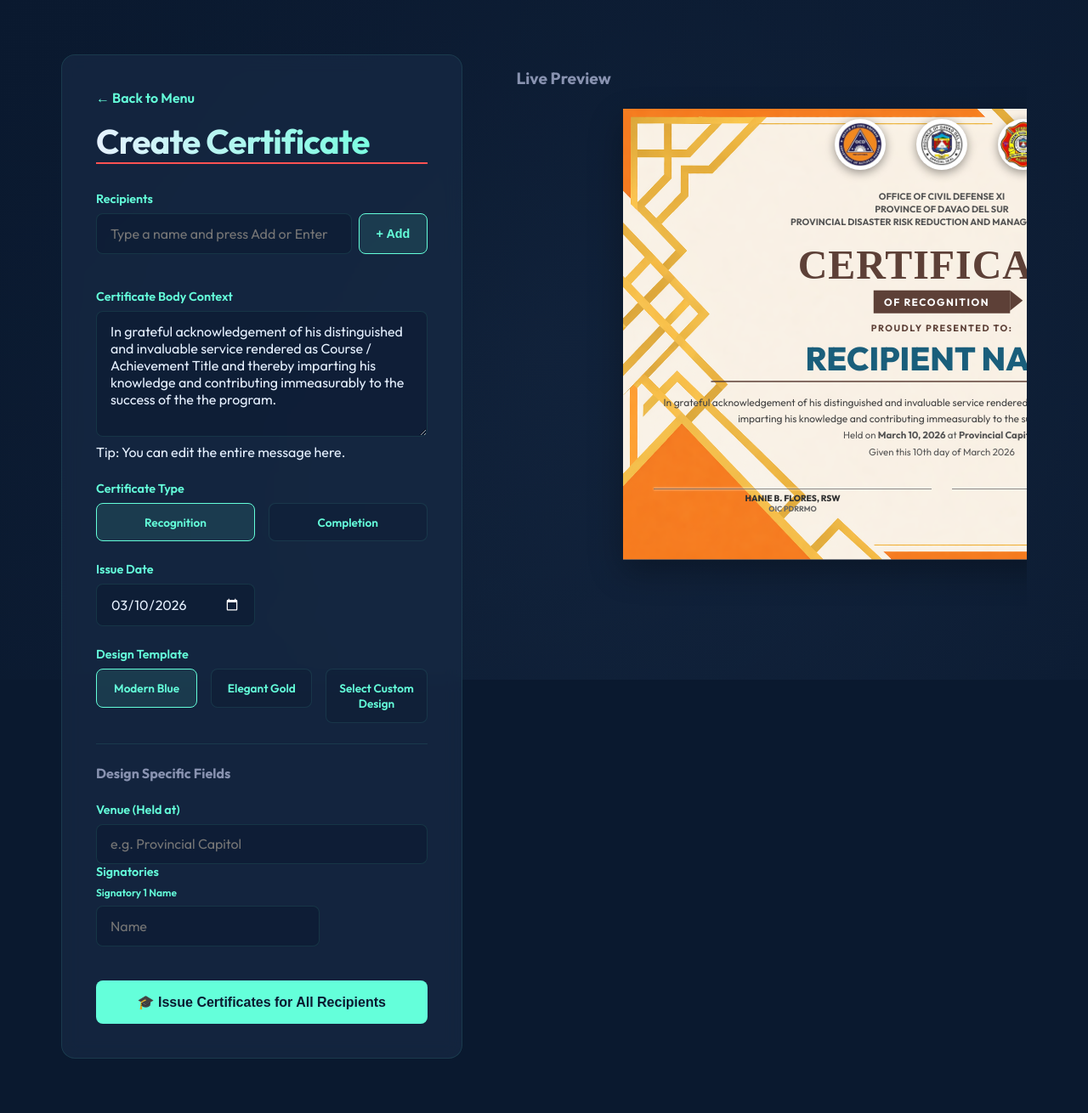
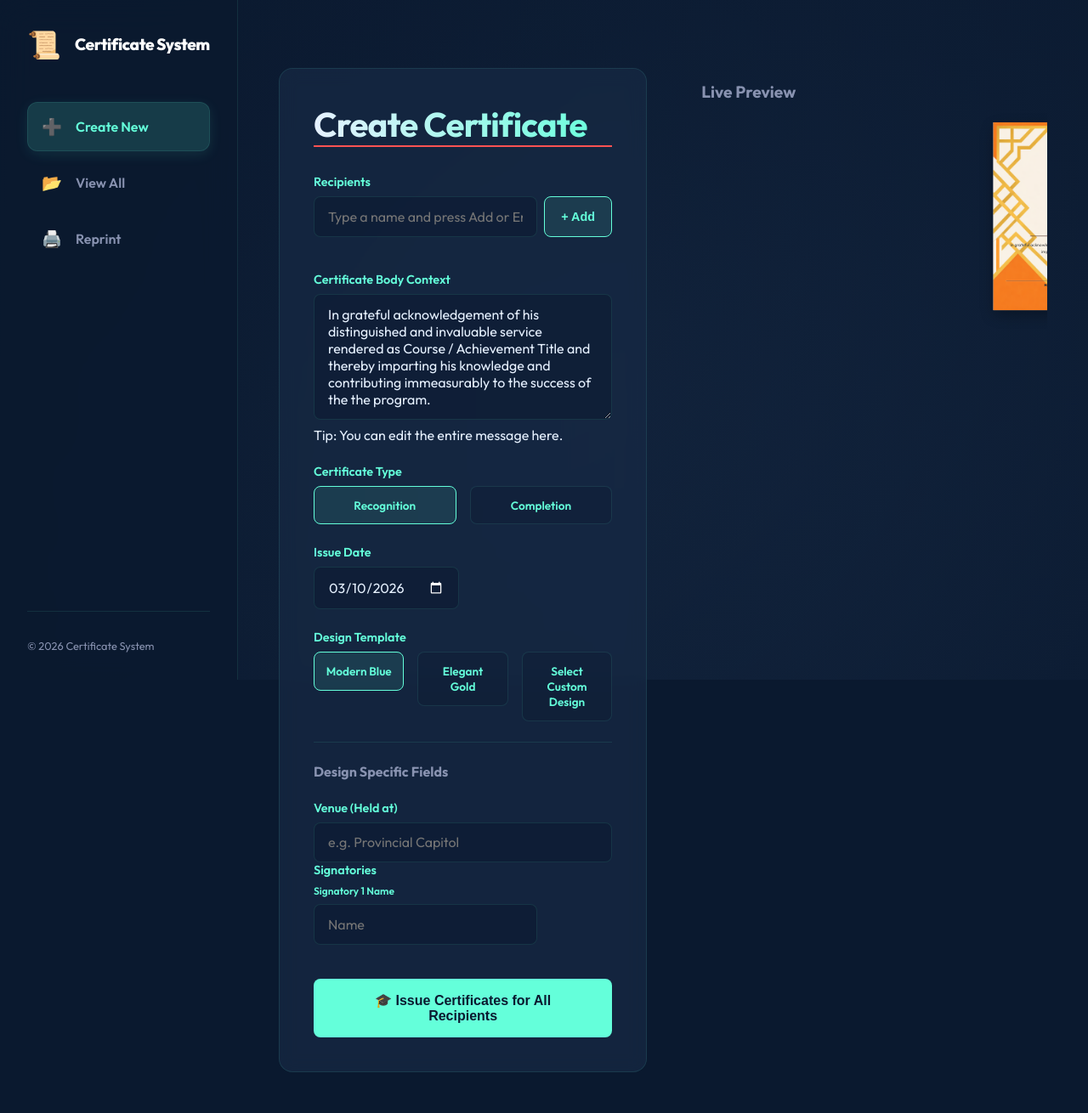
Before and after one commit to qwer12561/certficate, a PHP site: page /create.html in a window 1280 px wide. Shown: the whole page at 85% size. Before the commit the page ends 1246 px from the top, so only its background shows below. Run offline with PHP 8.4, Linux system fonts and the light colour scheme.

Commit message:
First commit

```diff
--- a/create.html
+++ b/create.html
@@ -21,11 +21,33 @@
     <div class="video-bg">
         <div class="overlay"></div>
     </div>
-    <main class="container multi-layout">
+    <div class="dashboard-layout">
+        <aside class="sidebar">
+            <a href="index.html" class="sidebar-logo">
+                <span class="logo-icon">📜</span>
+                <span class="logo-text">Certificate System</span>
+            </a>
+            <nav class="sidebar-nav">
+                <a href="create.html" class="nav-item active">
+                    <i>➕</i> <span>Create New</span>
+                </a>
+                <a href="view.html" class="nav-item">
+                    <i>📂</i> <span>View All</span>
+                </a>
+                <a href="reprint.html" class="nav-item">
+                    <i>🖨️</i> <span>Reprint</span>
+                </a>
+            </nav>
+            <div class="sidebar-footer">
+                <p>&copy; 2026 Certificate System</p>
+            </div>
+        </aside>
+
+        <main class="main-content multi-layout">
             <div class="form-section">
                 <header class="header" style="text-align: left; margin-bottom: 2rem;">
-                <a href="index.html" class="back-link">← Back to Menu</a>
-                <h1 class="title" style="font-size: 2.5rem; border-bottom: 2px solid #ff5252;">Create Certificate</h1>
+                    <h1 class="title" style="font-size: 2.5rem; border-bottom: 2px solid #ff5252;">Create Certificate
+                    </h1>
                 </header>
 
                 <form id="certificate-form" class="professional-form">
@@ -91,7 +113,8 @@
                             <label style="color: #fff; font-size: 1.2rem; font-weight: 800;">🖼️ SELECT CUSTOM
                                 DESIGN</label>
                             <button type="button" id="btn-upload-trigger" class="btn-add"
-                            style="background: var(--accent-color); color: var(--primary-color);">+ Upload New</button>
+                                style="background: var(--accent-color); color: var(--primary-color);">+ Upload
+                                New</button>
                         </div>
 
                         <input type="file" id="template-upload" style="display: none;" accept="image/*">
@@ -100,7 +123,8 @@
                             style="margin-top: 0.5rem; border: 2px solid var(--glass-border); background: rgba(0,0,0,0.2);">
                             <div class="loading-templates">Loading your gallery...</div>
                         </div>
-                    <p class="field-hint" style="margin-top: 0.5rem; color: var(--accent-color);">Tip: Pick a picture
+                        <p class="field-hint" style="margin-top: 0.5rem; color: var(--accent-color);">Tip: Pick a
+                            picture
                             above to change the certificate background.</p>
                     </div>
 
@@ -131,6 +155,7 @@
 
             <div class="preview-section">
                 <h2 class="section-subtitle">Live Preview</h2>
+                <div class="preview-wrapper">
                     <div id="certificate-preview" class="certificate-container design-modern-blue">
                         <!-- Content will be dynamically updated by create.js -->
                         <div class="preview-default-content">
@@ -145,7 +170,9 @@
                                         <h2 id="preview-recipient" class="cert-recipient-name">Recipient Name</h2>
                                         <div class="cert-divider"></div>
                                         <p id="preview-title" class="cert-title-text">Course / Achievement Title</p>
-                                <p id="preview-content" class="cert-description">For their outstanding dedication and
+                                        <p id="preview-content" class="cert-description">For their outstanding
+                                            dedication
+                                            and
                                             exceptional performance in all areas of the program.</p>
                                     </div>
                                     <div class="cert-footer">
@@ -162,10 +189,12 @@
                             </div>
                         </div>
                     </div>
+                </div>
                 <p class="preview-hint">Note: This is a scaled-down preview. The final certificate will be full size for
                     printing.</p>
             </div>
         </main>
+    </div>
 
     <script src="create.js?v=107"></script>
 </body>
--- a/create.js
+++ b/create.js
@@ -92,12 +92,42 @@ document.addEventListener('DOMContentLoaded', () => {
     // ── Live Preview Listeners ────────────────────────────────────────
     const certTypeRadios = document.querySelectorAll('input[name="cert-type"]');
     [...designRadios, ...certTypeRadios].forEach(radio => {
-        radio.addEventListener('change', updatePreview);
+        radio.addEventListener('change', () => {
+            updatePreview();
+            updatePreviewScale();
+        });
     });
 
     [inputDate, inputVenue, inputBody, sig1Name, sig1Title].forEach(el => {
-        if (el) el.addEventListener('input', updatePreview);
+        if (el) el.addEventListener('input', () => {
+            updatePreview();
+            updatePreviewScale();
+        });
     });
+
+    // ── Preview Scaling ───────────────────────────────────────────────
+    function updatePreviewScale() {
+        const previewArea = document.querySelector('.preview-wrapper');
+        const certificate = document.getElementById('certificate-preview');
+        if (!previewArea || !certificate) return;
+
+        const padding = 40;
+        const availableWidth = previewArea.clientWidth - padding;
+        const availableHeight = previewArea.clientHeight - padding;
+
+        const certWidth = 1122.52; // 297mm in px (approx)
+        const certHeight = 793.7; // 210mm in px (approx)
+
+        const scaleX = availableWidth / certWidth;
+        const scaleY = availableHeight / certHeight;
+        const scale = Math.min(scaleX, scaleY, 1);
+
+        certificate.style.transform = `scale(${scale})`;
+    }
+
+    window.addEventListener('resize', updatePreviewScale);
+    // Initial scale after a short delay to ensure layout is ready
+    setTimeout(updatePreviewScale, 100);
 
     // Typing in the name field also updates preview in real-time
     inputRecipient.addEventListener('input', updatePreview);
--- a/style.css
+++ b/style.css
@@ -36,9 +36,155 @@ body {
     color: var(--text-primary);
     min-height: 100vh;
     display: flex;
-    justify-content: center;
+    overflow-x: hidden;
+}
+
+/* Dashboard Layout */
+.dashboard-layout {
+    display: flex;
+    width: 100%;
+    min-height: 100vh;
+}
+
+.sidebar {
+    width: 280px;
+    background: rgba(10, 25, 47, 0.8);
+    backdrop-filter: blur(20px);
+    border-right: 1px solid var(--glass-border);
+    padding: 2rem;
+    display: flex;
+    flex-direction: column;
+    position: fixed;
+    height: 100vh;
+    z-index: 1000;
+    transition: var(--transition);
+}
+
+.sidebar-logo {
+    display: flex;
     align-items: center;
-    overflow-x: hidden;
+    gap: 1rem;
+    margin-bottom: 3rem;
+    text-decoration: none;
+}
+
+.sidebar-logo .logo-icon {
+    font-size: 2rem;
+}
+
+.sidebar-logo .logo-text {
+    font-weight: 800;
+    font-size: 1.2rem;
+    color: #fff;
+    letter-spacing: -0.5px;
+}
+
+.sidebar-nav {
+    display: flex;
+    flex-direction: column;
+    gap: 0.5rem;
+    flex-grow: 1;
+}
+
+.nav-item {
+    display: flex;
+    align-items: center;
+    gap: 1rem;
+    padding: 1rem;
+    border-radius: 12px;
+    text-decoration: none;
+    color: var(--text-secondary);
+    font-weight: 600;
+    transition: var(--transition);
+    border: 1px solid transparent;
+}
+
+.nav-item i {
+    font-size: 1.2rem;
+    font-style: normal;
+}
+
+.nav-item:hover {
+    background: rgba(100, 255, 218, 0.1);
+    color: var(--accent-color);
+    transform: translateX(5px);
+}
+
+.nav-item.active {
+    background: rgba(100, 255, 218, 0.15);
+    color: var(--accent-color);
+    border-color: var(--glass-border);
+    box-shadow: 0 4px 15px rgba(100, 255, 218, 0.1);
+}
+
+.sidebar-footer {
+    margin-top: auto;
+    padding-top: 2rem;
+    border-top: 1px solid var(--glass-border);
+    font-size: 0.8rem;
+    color: var(--text-secondary);
+}
+
+.main-content {
+    flex: 1;
+    margin-left: 280px;
+    padding: 3rem;
+    width: calc(100% - 280px);
+    animation: fadeIn 0.5s ease-out;
+}
+
+@media (max-width: 1024px) {
+    .sidebar {
+        width: 80px;
+        padding: 2rem 1rem;
+    }
+
+    .sidebar-logo .logo-text,
+    .nav-item span,
+    .sidebar-footer {
+        display: none;
+    }
+
+    .main-content {
+        margin-left: 80px;
+        width: calc(100% - 80px);
+    }
+
+    .nav-item {
+        justify-content: center;
+        padding: 1rem 0;
+    }
+}
+
+@media (max-width: 768px) {
+    .dashboard-layout {
+        flex-direction: column;
+    }
+
+    .sidebar {
+        width: 100%;
+        height: auto;
+        position: relative;
+        padding: 1rem;
+        flex-direction: row;
+        align-items: center;
+        justify-content: space-between;
+    }
+
+    .sidebar-logo {
+        margin-bottom: 0;
+    }
+
+    .sidebar-nav {
+        flex-direction: row;
+        gap: 0.5rem;
+    }
+
+    .main-content {
+        margin-left: 0;
+        width: 100%;
+        padding: 1.5rem;
+    }
 }
 
 /* Glassmorphism Background */
@@ -1361,26 +1507,7 @@ body {
     }
 }
 
-@media (max-width: 480px) {
-    .certificate-container {
-        transform: scale(0.40) !important;
-        margin-bottom: -424px !important;
-    }
-}
-
-@media (max-width: 400px) {
-    .certificate-container {
-        transform: scale(0.33) !important;
-        margin-bottom: -473px !important;
-    }
-}
-
-@media (max-width: 350px) {
-    .certificate-container {
-        transform: scale(0.28) !important;
-        margin-bottom: -509px !important;
-    }
-}
+/* Scaling handled by create.js updatePreviewScale() */
 
 /* Modern Blue Background Frame Fix */
 .certificate-container.design-modern-blue,
@@ -1418,6 +1545,7 @@ body {
 
     .video-bg,
     .overlay,
+    .sidebar,
     .header,
     .search-section,
     .view-controls,
```
Also changed, not shown: index.html (+25 -2 lines), reprint.html (+24 -2 lines), view.html (+24 -2 lines). Lines whose indentation alone changed are shown as unchanged.
